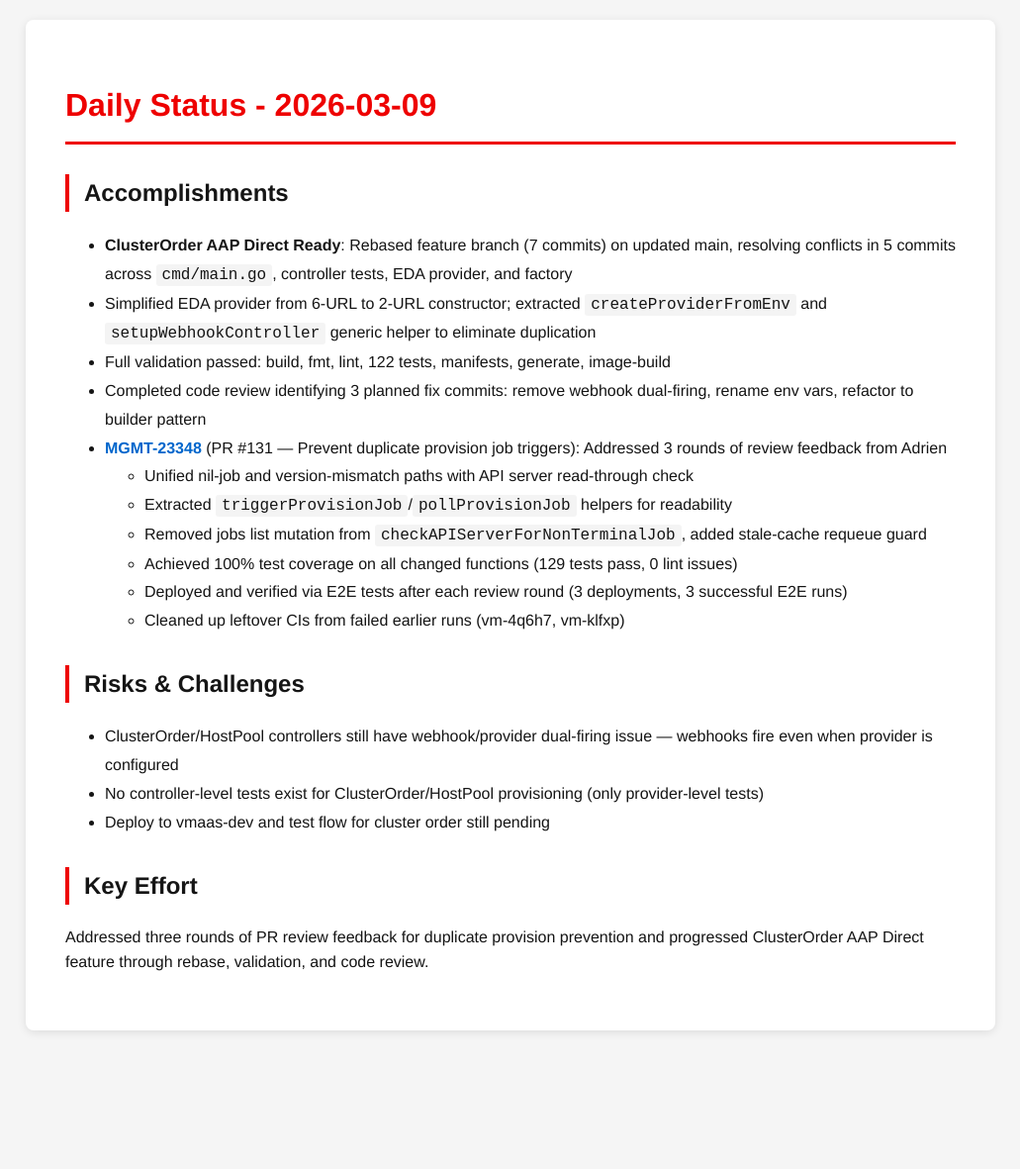
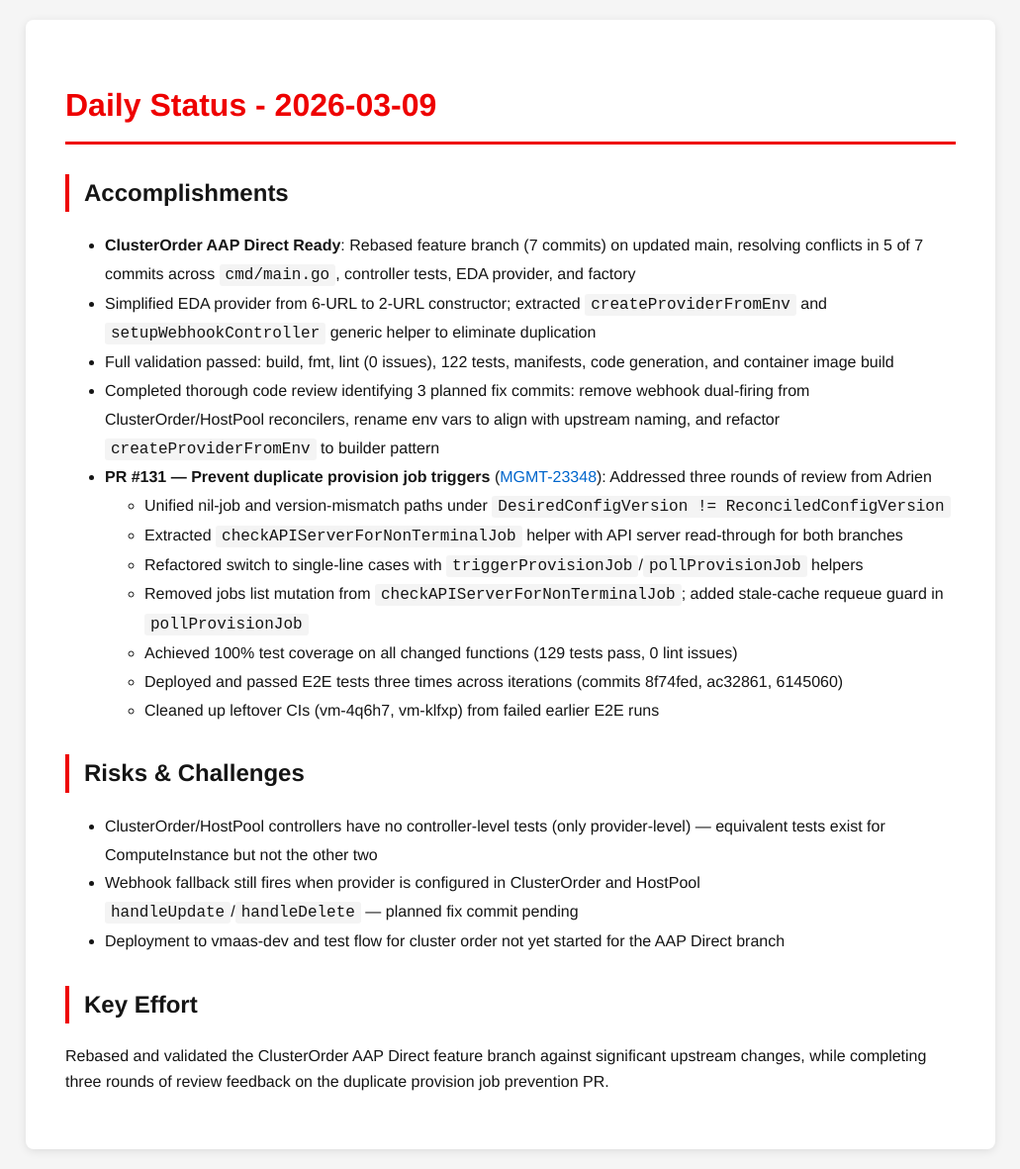
Before and after one commit to tzvatot/daily-status, a Jekyll site: the page built from 2026-03-09.md, in a window 1280 px wide. Shown: the whole page at 99% size, without its empty margins (124-1155 px from the left). Built offline with Jekyll 4.4.1, drawn with Linux system fonts in a browser that asks for light colours; before the commit the page ends 1061 px from its top, so only the background shows below that.

Commit message:
Daily status update - 2026-03-09

```diff
--- a/2026-03-09.md
+++ b/2026-03-09.md
@@ -7,22 +7,23 @@ date: 2026-03-09
 # Daily Status - 2026-03-09
 
 ## Accomplishments
-- **ClusterOrder AAP Direct Ready**: Rebased feature branch (7 commits) on updated main, resolving conflicts in 5 commits across `cmd/main.go`, controller tests, EDA provider, and factory
+- **ClusterOrder AAP Direct Ready**: Rebased feature branch (7 commits) on updated main, resolving conflicts in 5 of 7 commits across `cmd/main.go`, controller tests, EDA provider, and factory
 - Simplified EDA provider from 6-URL to 2-URL constructor; extracted `createProviderFromEnv` and `setupWebhookController` generic helper to eliminate duplication
-- Full validation passed: build, fmt, lint, 122 tests, manifests, generate, image-build
-- Completed code review identifying 3 planned fix commits: remove webhook dual-firing, rename env vars, refactor to builder pattern
-- **[MGMT-23348](https://issues.redhat.com/browse/MGMT-23348)** (PR #131 — Prevent duplicate provision job triggers): Addressed 3 rounds of review feedback from Adrien
-  - Unified nil-job and version-mismatch paths with API server read-through check
-  - Extracted `triggerProvisionJob`/`pollProvisionJob` helpers for readability
-  - Removed jobs list mutation from `checkAPIServerForNonTerminalJob`, added stale-cache requeue guard
+- Full validation passed: build, fmt, lint (0 issues), 122 tests, manifests, code generation, and container image build
+- Completed thorough code review identifying 3 planned fix commits: remove webhook dual-firing from ClusterOrder/HostPool reconcilers, rename env vars to align with upstream naming, and refactor `createProviderFromEnv` to builder pattern
+- **PR #131 — Prevent duplicate provision job triggers** ([MGMT-23348](https://issues.redhat.com/browse/MGMT-23348)): Addressed three rounds of review from Adrien
+  - Unified nil-job and version-mismatch paths under `DesiredConfigVersion != ReconciledConfigVersion`
+  - Extracted `checkAPIServerForNonTerminalJob` helper with API server read-through for both branches
+  - Refactored switch to single-line cases with `triggerProvisionJob`/`pollProvisionJob` helpers
+  - Removed jobs list mutation from `checkAPIServerForNonTerminalJob`; added stale-cache requeue guard in `pollProvisionJob`
   - Achieved 100% test coverage on all changed functions (129 tests pass, 0 lint issues)
-  - Deployed and verified via E2E tests after each review round (3 deployments, 3 successful E2E runs)
-  - Cleaned up leftover CIs from failed earlier runs (vm-4q6h7, vm-klfxp)
+  - Deployed and passed E2E tests three times across iterations (commits 8f74fed, ac32861, 6145060)
+  - Cleaned up leftover CIs (vm-4q6h7, vm-klfxp) from failed earlier E2E runs
 
 ## Risks & Challenges
-- ClusterOrder/HostPool controllers still have webhook/provider dual-firing issue — webhooks fire even when provider is configured
-- No controller-level tests exist for ClusterOrder/HostPool provisioning (only provider-level tests)
-- Deploy to vmaas-dev and test flow for cluster order still pending
+- ClusterOrder/HostPool controllers have no controller-level tests (only provider-level) — equivalent tests exist for ComputeInstance but not the other two
+- Webhook fallback still fires when provider is configured in ClusterOrder and HostPool `handleUpdate`/`handleDelete` — planned fix commit pending
+- Deployment to vmaas-dev and test flow for cluster order not yet started for the AAP Direct branch
 
 ## Key Effort
-Addressed three rounds of PR review feedback for duplicate provision prevention and progressed ClusterOrder AAP Direct feature through rebase, validation, and code review.
+Rebased and validated the ClusterOrder AAP Direct feature branch against significant upstream changes, while completing three rounds of review feedback on the duplicate provision job prevention PR.
```
